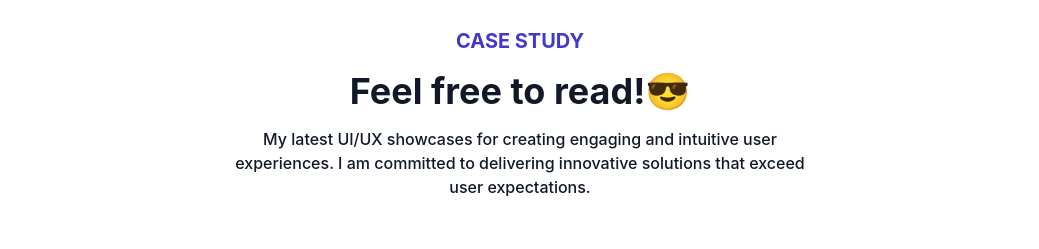
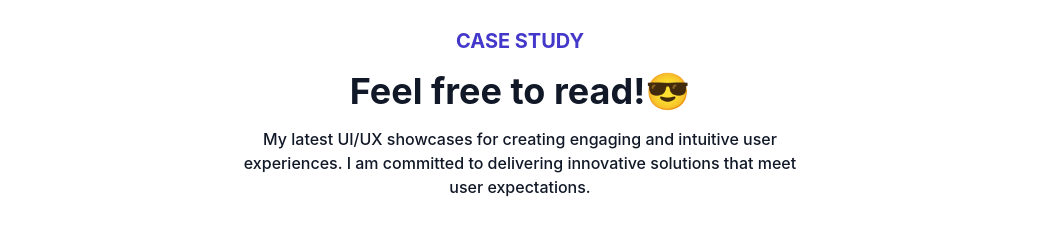
Before and after one commit to rianuiux/portfolio, a website: page index.html in a window 1280 px wide. Shown: the part 1260-1509 px from the top of the page, without its empty margins (120-1159 px from the left). Drawn offline with Linux system fonts and the light colour scheme.

Commit message:
final update

```diff
--- a/index.html
+++ b/index.html
@@ -123,7 +123,7 @@
                 <div class="max-w-xl mx-auto text-center mb-16">
                     <h1 class="text-base font-bold text-primary md:text-xl mb-4 uppercase">Case Study</h1>
                     <p class="font-bold text-4xl text-gray-900 mb-4">Feel free to read!😎</p>
-                    <p class="font-medium text-base text-gray-900">My latest UI/UX showcases for creating engaging and intuitive user experiences. I am committed to delivering innovative solutions that exceed user expectations.</p>
+                    <p class="font-medium text-base text-gray-900">My latest UI/UX showcases for creating engaging and intuitive user experiences. I am committed to delivering innovative solutions that meet user expectations.</p>
                 </div>
             </div>
 
```
